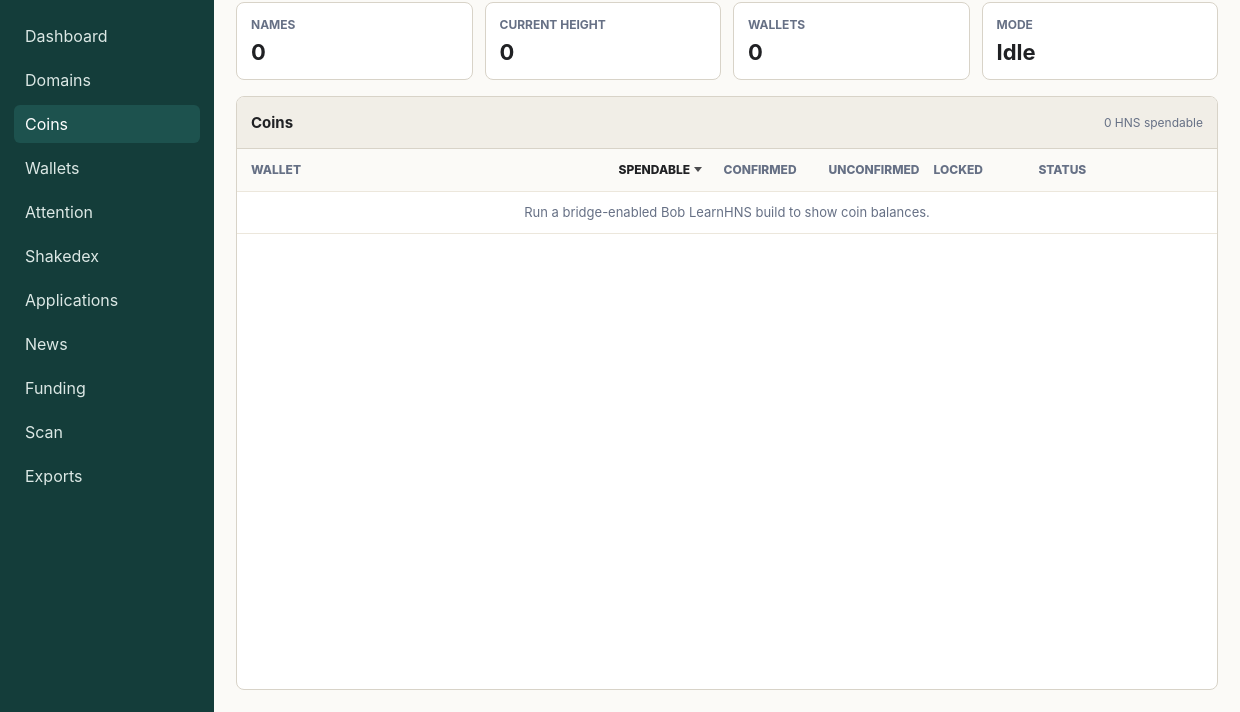
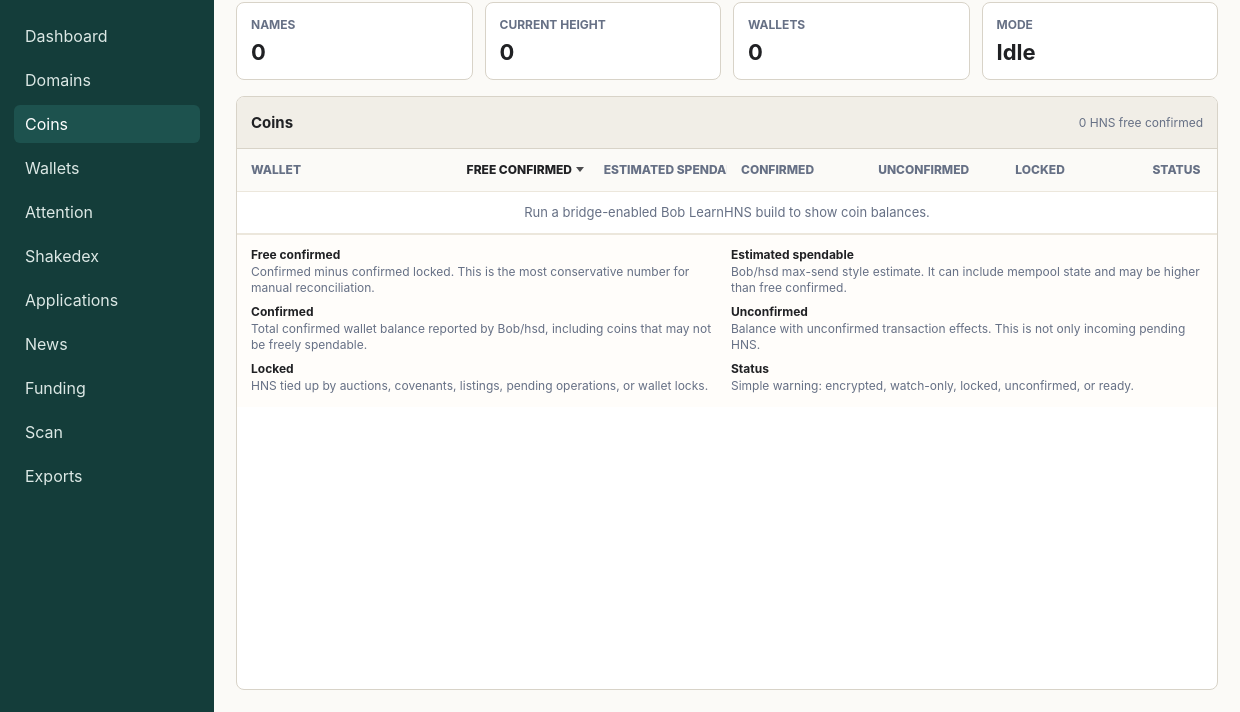
Before and after one commit to shadstoneofficial/hns-investments-companion, an Electron app: page src/renderer/index.html in a window 1240 px wide. Both pictures are taken after a click on the button "Coins". Shown: the part 88-800 px from the top of the page. Drawn offline with Linux system fonts and the light colour scheme; no server answers.

Commit message:
Clarify coin balance semantics

```diff
--- a/src/renderer/index.html
+++ b/src/renderer/index.html
@@ -217,34 +217,62 @@
           <div class="panel table-panel">
             <div class="panel-header">
               <h3>Coins</h3>
-              <span id="coinsSummary">0 HNS spendable</span>
+              <span id="coinsSummary">0 HNS free confirmed</span>
             </div>
             <div class="table-scroll">
               <table>
                 <colgroup>
-                  <col class="wallet-name-col">
-                  <col class="wallet-count-col">
-                  <col class="wallet-count-col">
-                  <col class="wallet-count-col">
-                  <col class="wallet-count-col">
-                  <col class="wallet-status-col">
+                  <col class="coin-wallet-col">
+                  <col class="coin-amount-col">
+                  <col class="coin-amount-col">
+                  <col class="coin-amount-col">
+                  <col class="coin-amount-col">
+                  <col class="coin-amount-col">
+                  <col class="coin-status-col">
                 </colgroup>
                 <thead>
                   <tr>
-                    <th><button class="coin-sort-button" type="button" data-coin-sort="wallet">Wallet</button></th>
-                    <th><button class="coin-sort-button active desc" type="button" data-coin-sort="spendableHns">Spendable</button></th>
-                    <th><button class="coin-sort-button" type="button" data-coin-sort="confirmedHns">Confirmed</button></th>
-                    <th><button class="coin-sort-button" type="button" data-coin-sort="unconfirmedHns">Unconfirmed</button></th>
-                    <th><button class="coin-sort-button" type="button" data-coin-sort="lockedHns">Locked</button></th>
-                    <th><button class="coin-sort-button" type="button" data-coin-sort="status">Status</button></th>
+                    <th><button class="coin-sort-button" type="button" data-coin-sort="wallet" title="Bob LearnHNS wallet label.">Wallet</button></th>
+                    <th><button class="coin-sort-button active desc" type="button" data-coin-sort="freeConfirmedHns" title="Confirmed HNS minus confirmed locked HNS. This is the conservative spreadsheet-style number.">Free confirmed</button></th>
+                    <th><button class="coin-sort-button" type="button" data-coin-sort="spendableHns" title="Bob/hsd spendable estimate. This can include mempool state and may be higher than conservative free confirmed HNS.">Estimated spendable</button></th>
+                    <th><button class="coin-sort-button" type="button" data-coin-sort="confirmedHns" title="Total confirmed wallet balance reported by Bob/hsd. May include confirmed locked covenant or auction-related coins.">Confirmed</button></th>
+                    <th><button class="coin-sort-button" type="button" data-coin-sort="unconfirmedHns" title="Wallet balance with mempool effects reported by Bob/hsd. Not simply pending incoming HNS.">Unconfirmed</button></th>
+                    <th><button class="coin-sort-button" type="button" data-coin-sort="lockedHns" title="Confirmed plus unconfirmed HNS Bob/hsd marks as locked by auctions, covenants, listings, or pending operations.">Locked</button></th>
+                    <th><button class="coin-sort-button" type="button" data-coin-sort="status" title="Quick warning label derived from encryption, watch-only, locked, or unconfirmed wallet state.">Status</button></th>
                   </tr>
                 </thead>
                 <tbody id="coinsTable">
                   <tr>
-                    <td colspan="6" class="empty-cell">Run a bridge-enabled Bob LearnHNS build to show coin balances.</td>
+                    <td colspan="7" class="empty-cell">Run a bridge-enabled Bob LearnHNS build to show coin balances.</td>
                   </tr>
                 </tbody>
               </table>
+              <div class="coin-definitions" aria-label="Coin balance definitions">
+                <div>
+                  <strong>Free confirmed</strong>
+                  <span>Confirmed minus confirmed locked. This is the most conservative number for manual reconciliation.</span>
+                </div>
+                <div>
+                  <strong>Estimated spendable</strong>
+                  <span>Bob/hsd max-send style estimate. It can include mempool state and may be higher than free confirmed.</span>
+                </div>
+                <div>
+                  <strong>Confirmed</strong>
+                  <span>Total confirmed wallet balance reported by Bob/hsd, including coins that may not be freely spendable.</span>
+                </div>
+                <div>
+                  <strong>Unconfirmed</strong>
+                  <span>Balance with unconfirmed transaction effects. This is not only incoming pending HNS.</span>
+                </div>
+                <div>
+                  <strong>Locked</strong>
+                  <span>HNS tied up by auctions, covenants, listings, pending operations, or wallet locks.</span>
+                </div>
+                <div>
+                  <strong>Status</strong>
+                  <span>Simple warning: encrypted, watch-only, locked, unconfirmed, or ready.</span>
+                </div>
+              </div>
             </div>
           </div>
         </section>
--- a/src/renderer/renderer.js
+++ b/src/renderer/renderer.js
@@ -124,7 +124,7 @@ let sortState = {
   direction: 'asc'
 };
 let coinSortState = {
-  key: 'spendableHns',
+  key: 'freeConfirmedHns',
   direction: 'desc'
 };
 let activeShakedexTab = 'listings';
@@ -428,6 +428,14 @@ function formatHns(value) {
   });
 }
 
+function lockedHns(wallet) {
+  return Number(wallet.lockedConfirmedHns || 0) + Number(wallet.lockedUnconfirmedHns || 0);
+}
+
+function freeConfirmedHns(wallet) {
+  return Math.max(Number(wallet.confirmedHns || 0) - Number(wallet.lockedConfirmedHns || 0), 0);
+}
+
 function nameLength(name) {
   const rendered = renderedNameLabel(name);
   return Array.from(rendered || name.name || '').length;
@@ -476,7 +484,7 @@ function walletRows(result) {
       coinStatus: '',
       status: wallet.encrypted ? 'encrypted' : wallet.watchOnly ? 'watch-only' : 'ready'
     };
-    const locked = Number(wallet.lockedConfirmedHns || 0) + Number(wallet.lockedUnconfirmedHns || 0);
+    const locked = lockedHns(wallet);
     const unconfirmedDelta = Number(wallet.unconfirmedHns || 0) - Number(wallet.confirmedHns || 0);
     row.coinStatus = locked > 0 ? 'locked hns' : unconfirmedDelta !== 0 ? 'unconfirmed hns' : '';
     rowsByWallet.set(label, row);
@@ -630,7 +638,7 @@ function updatePortfolioDashboard(result) {
   const names = result.names || [];
   const coins = result.coins || {};
   const coinWallets = coins.wallets || [];
-  const totalSpendable = coinWallets.reduce((total, wallet) => total + Number(wallet.spendableHns || 0), 0);
+  const totalFreeConfirmed = coinWallets.reduce((total, wallet) => total + freeConfirmedHns(wallet), 0);
   const walletCount = result.bridge?.ok ? result.bridge.walletCount : result.summary?.walletStorageHintCount || 0;
   const shakedex = result.shakedex || {};
   const listings = shakedex.listingCount || shakedex.listings?.length || 0;
@@ -639,7 +647,7 @@ function updatePortfolioDashboard(result) {
   const idnCount = names.filter((name) => name.isIdn).length;
 
   setText(dashboardDomains, `${names.length} names indexed`);
-  setText(dashboardCoins, coins.ok ? `${formatHns(totalSpendable)} HNS spendable` : coins.status || 'Bridge needed');
+  setText(dashboardCoins, coins.ok ? `${formatHns(totalFreeConfirmed)} HNS free confirmed` : coins.status || 'Bridge needed');
   setText(dashboardWallets, `${walletCount} wallets`);
   setText(dashboardAttention, `${renewalCount} renewals · ${idnCount} IDNs`);
   setText(dashboardShakedex, shakedex.ok ? `${listings} listings · ${fills} fills` : shakedex.status || 'Bridge needed');
@@ -841,7 +849,7 @@ async function loadRegistry() {
 }
 
 function coinStatus(wallet) {
-  const locked = Number(wallet.lockedConfirmedHns || 0) + Number(wallet.lockedUnconfirmedHns || 0);
+  const locked = lockedHns(wallet);
   const unconfirmedDelta = Number(wallet.unconfirmedHns || 0) - Number(wallet.confirmedHns || 0);
   if (wallet.encrypted) return 'encrypted';
   if (wallet.watchOnly) return 'watch-only';
@@ -852,7 +860,11 @@ function coinStatus(wallet) {
 
 function coinSortValue(wallet, key) {
   if (key === 'lockedHns') {
-    return Number(wallet.lockedConfirmedHns || 0) + Number(wallet.lockedUnconfirmedHns || 0);
+    return lockedHns(wallet);
+  }
+
+  if (key === 'freeConfirmedHns') {
+    return freeConfirmedHns(wallet);
   }
 
   if (['spendableHns', 'confirmedHns', 'unconfirmedHns'].includes(key)) {
@@ -878,25 +890,26 @@ function sortedCoinWallets(wallets) {
 function renderCoins(result) {
   const coins = result.coins || {};
   const wallets = coins.wallets || [];
-  const totalSpendable = wallets.reduce((total, wallet) => total + Number(wallet.spendableHns || 0), 0);
+  const totalFreeConfirmed = wallets.reduce((total, wallet) => total + freeConfirmedHns(wallet), 0);
 
-  setText(coinsSummary, coins.ok ? `${formatHns(totalSpendable)} HNS spendable` : coins.status || 'Bridge needed');
+  setText(coinsSummary, coins.ok ? `${formatHns(totalFreeConfirmed)} HNS free confirmed` : coins.status || 'Bridge needed');
 
   if (!coins.ok) {
-    renderEmptyRow(coinsTable, 6, 'Install or run a Bob LearnHNS build with the coin balance bridge endpoint.');
+    renderEmptyRow(coinsTable, 7, 'Install or run a Bob LearnHNS build with the coin balance bridge endpoint.');
     return;
   }
 
   if (!wallets.length) {
-    renderEmptyRow(coinsTable, 6, 'No wallet balances found.');
+    renderEmptyRow(coinsTable, 7, 'No wallet balances found.');
     return;
   }
 
   coinsTable.innerHTML = '';
   for (const wallet of sortedCoinWallets(wallets)) {
-    const locked = Number(wallet.lockedConfirmedHns || 0) + Number(wallet.lockedUnconfirmedHns || 0);
+    const locked = lockedHns(wallet);
     appendTableRow(coinsTable, [
       wallet.wallet,
+      `${formatHns(freeConfirmedHns(wallet))} HNS`,
       `${formatHns(wallet.spendableHns)} HNS`,
       `${formatHns(wallet.confirmedHns)} HNS`,
       `${formatHns(wallet.unconfirmedHns)} HNS`,
--- a/src/renderer/styles.css
+++ b/src/renderer/styles.css
@@ -688,6 +688,18 @@ table {
   width: 22%;
 }
 
+.coin-wallet-col {
+  width: 22%;
+}
+
+.coin-amount-col {
+  width: 14%;
+}
+
+.coin-status-col {
+  width: 8%;
+}
+
 .attention-name-col {
   width: 34%;
 }
@@ -874,6 +886,31 @@ th {
   white-space: nowrap;
 }
 
+.coin-definitions {
+  display: grid;
+  grid-template-columns: repeat(2, minmax(0, 1fr));
+  gap: 8px;
+  padding: 12px 14px;
+  border-top: 1px solid #ece7dc;
+  background: #fffdfa;
+}
+
+.coin-definitions div {
+  display: grid;
+  gap: 2px;
+  min-width: 0;
+}
+
+.coin-definitions strong {
+  font-size: 12px;
+}
+
+.coin-definitions span {
+  color: var(--muted);
+  font-size: 12px;
+  line-height: 1.35;
+}
+
 .empty-cell {
   color: var(--muted);
   text-align: center;
```
